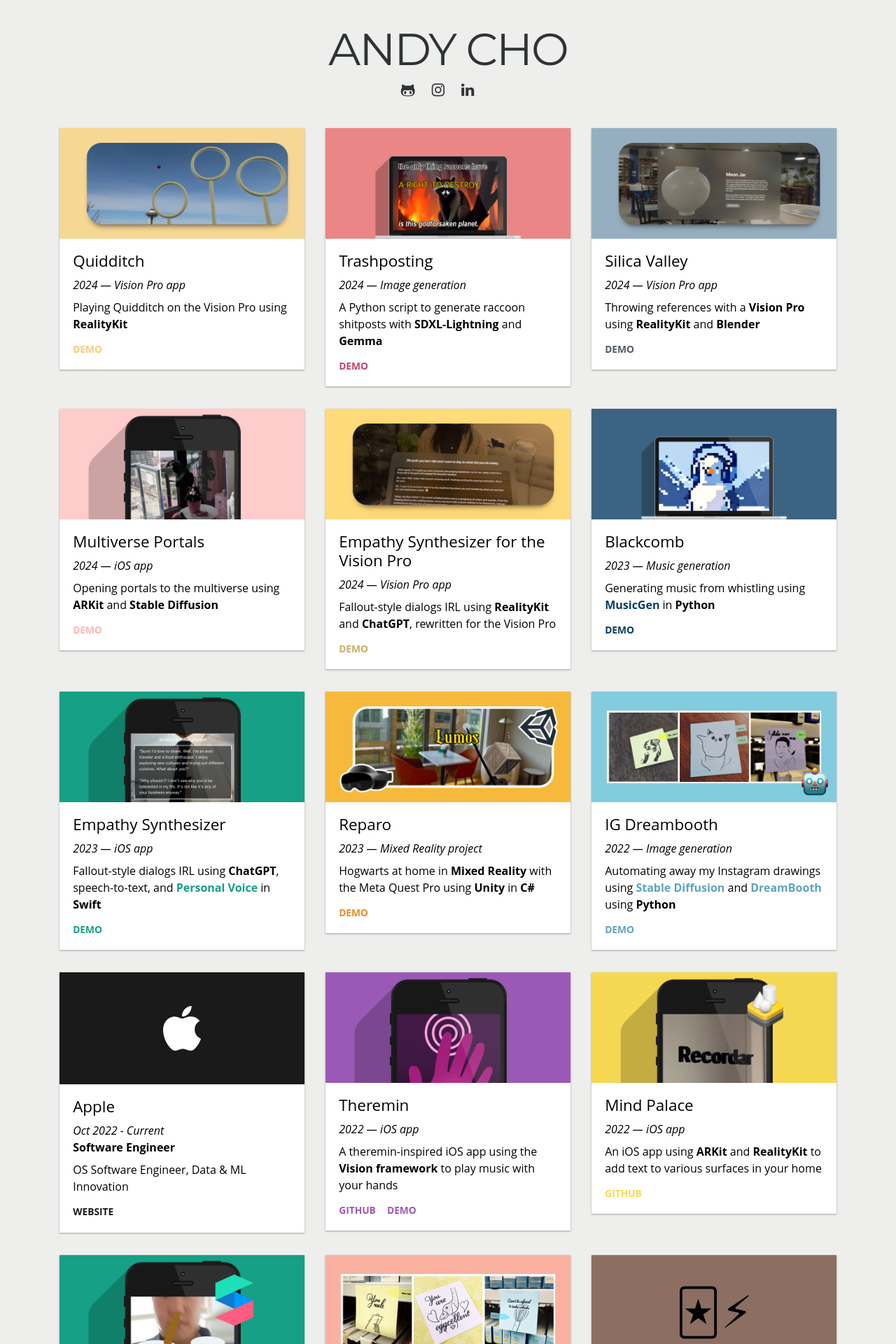
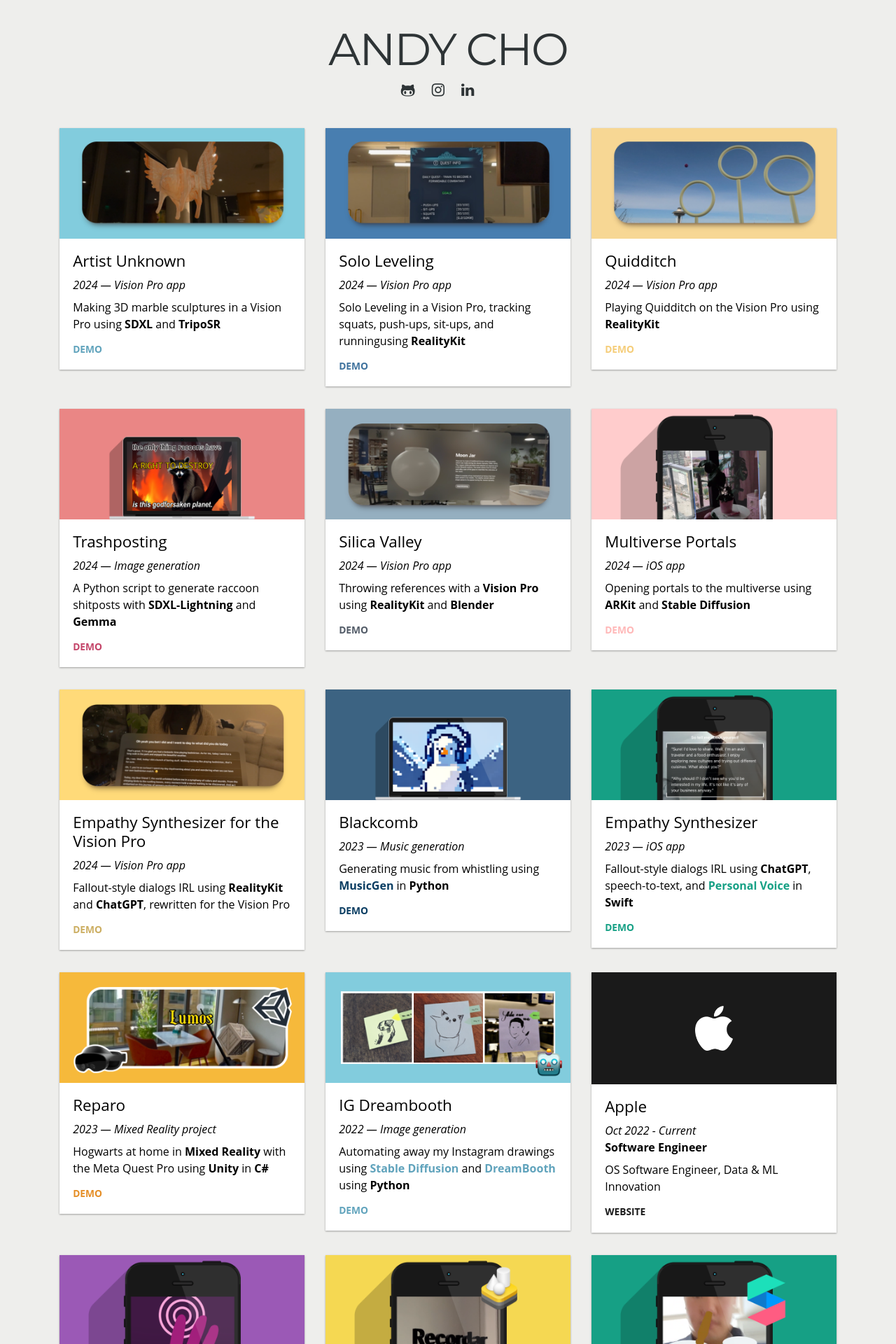
Before and after one commit to AcroMace/acromace.github.io, a Jekyll site: the page built from index.html, in a window 1280 px wide. Shown: the top 1920 px of the page at 70% size. Built offline with Jekyll 4.4.1, drawn with Linux system fonts in a browser that asks for light colours.

Commit message:
Add Artist Unknown and Solo Leveling

```diff
--- a/index.html
+++ b/index.html
@@ -7,6 +7,10 @@
 <div class="projects">
   <div class="container">
     <div class="row">
+
+    {% include project_row.html project_id="artist-unknown" title="Artist Unknown" year="2024" description_brief="Vision Pro app" description_long="Making 3D marble sculptures in a Vision Pro using **SDXL** and **TripoSR**" demo_link="https://youtu.be/QdC7hyxFm6k" %}
+
+    {% include project_row.html project_id="solo-leveling" title="Solo Leveling" year="2024" description_brief="Vision Pro app" description_long="Solo Leveling in a Vision Pro, tracking squats, push-ups, sit-ups, and runningusing **RealityKit**" demo_link="https://youtu.be/k_JUQuKxhhE" %}
 
     {% include project_row.html project_id="quidditch" title="Quidditch" year="2024" description_brief="Vision Pro app" description_long="Playing Quidditch on the Vision Pro using **RealityKit**" demo_link="https://youtu.be/uD_6F0sgsYE" %}
 
--- a/resources/andy.css
+++ b/resources/andy.css
@@ -137,6 +137,22 @@
 	height: 160px;
 	padding-top: 1em;
 	padding-bottom: 1em;
+}
+
+#project-artist-unknown .project-image-wrapper {
+	background-color: #82ccdd;
+}
+
+#project-artist-unknown a, #project-artist-unknown .btn-cta {
+	color: #60a3bc;
+}
+
+#project-solo-leveling .project-image-wrapper {
+	background-color: #487eb0;
+}
+
+#project-solo-leveling a, #project-solo-leveling .btn-cta {
+	color: #40739e;
 }
 
 #project-quidditch .project-image-wrapper {
```
Also changed, not shown: assets/button/artist-unknown.png (added), assets/button/empathy-synthesizer-vision-pro.png, assets/button/quidditch.png, assets/button/silica-valley.png, assets/button/solo-leveling.png (added).
